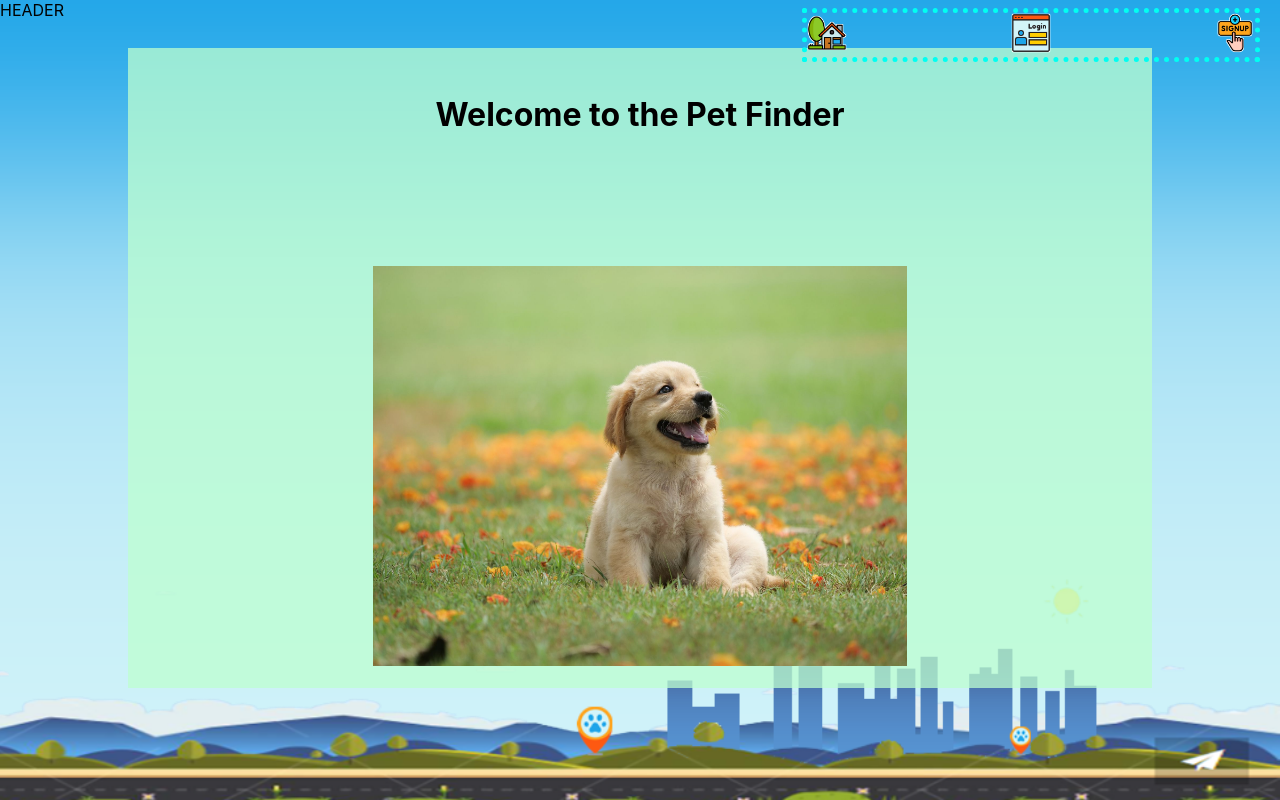
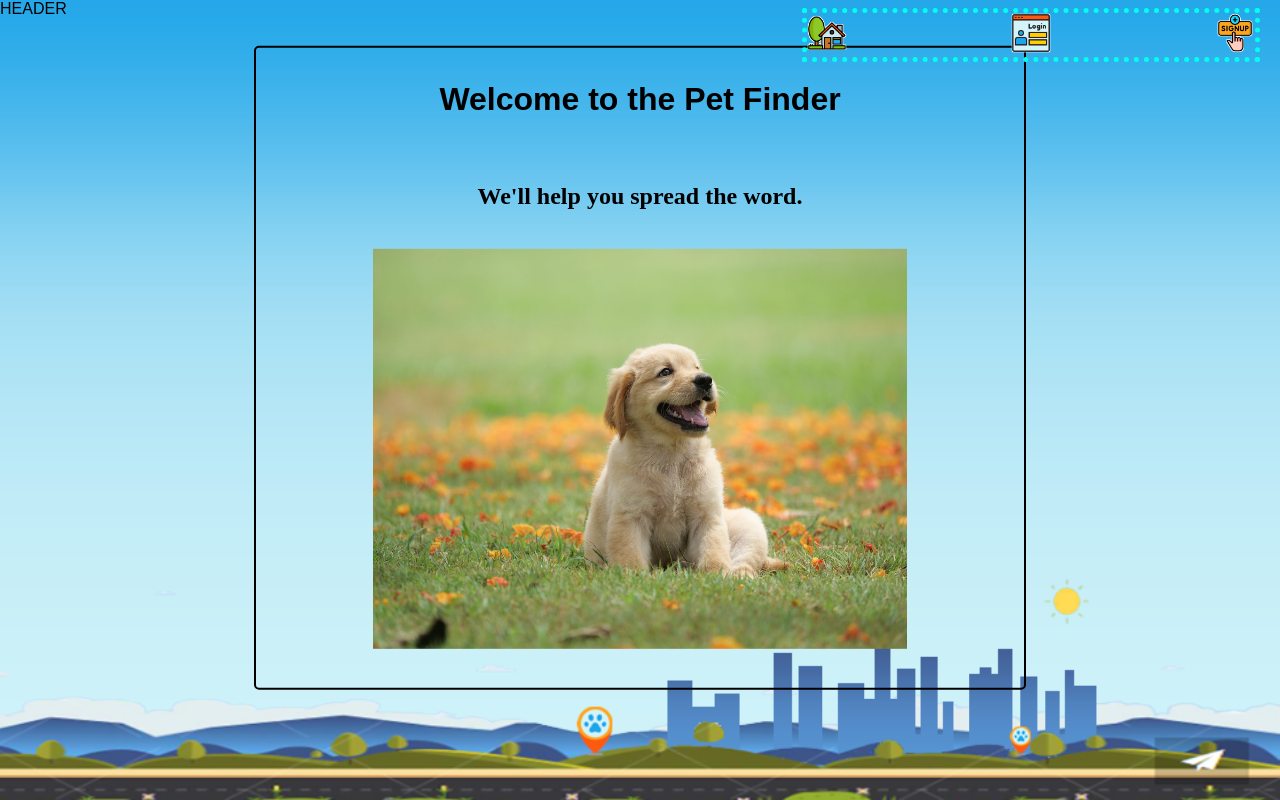
Before and after one commit to KennWg/pet-finder, a React (Create React App) app in the folder client/: page / in a window 1280 px wide. Built offline with nearby package versions, Linux system fonts and the light colour scheme.

Commit message:
start of major site styling

```diff
--- a/client/src/App.css
+++ b/client/src/App.css
@@ -1,14 +1,40 @@
 :root {
   /*Fonts*/
-  font-family: 'Times New Roman', Times, serif;
+  --title-font: Arial, Helvetica, sans-serif;
+  --body-font: 'Times New Roman', Times, serif;
 
   /* Colors */
-  --color1: #1EA5E9;
-  --color2: #D3F4F9;
-  --color3: #FD5911;
-  --color4: #FF8217;
-  --color5: #FFA41D;
+  --opacity: 0.5;
 
+  --hex-c1: #1EA5E9;
+  --RGB-c1: 30, 165, 233;
+  --color-c1: rgb(var(--c1));
+  --color-c1-trans: rgba(var(--c1), var(--opacity));
+
+  --hex-c1a: #146d99;
+  --RGB-c1a: 20, 109, 153;
+  --color-c1a: rgb(var(--c1a));
+  --color-c1a-trans: rgba(var(--c1a), var(--opacity));
+
+  --hex-c2: #D3F4F9;
+  --RGB-c2: 211, 244, 249;
+  --color-c2: rgb(var(--c2));
+  --color-c2-trans: rgba(var(--c2), var(--opacity));
+
+  --hex-c3: #FD5911;
+  --RGB-c3: 253, 89, 17;
+  --color-c3: rgb(var(--c3));
+  --color-c3-trans: rgba(var(--c3), var(--opacity));
+
+  --hex-c4: #FF8217;
+  --RGB-c4: 255, 130, 23;
+  --color-c4: rgb(var(--c4));
+  --color-c4-trans: rgba(var(--c4), var(--opacity));
+
+  --hex-c5: #FFA41D;
+  --RGB-c5: 255, 164, 29;
+  --color-c5: rgb(var(--c5));
+  --color-c5-trans: rgba(var(--c5), var(--opacity));
 
 }
 
@@ -28,7 +54,23 @@ p {
 
 
 /* Bespoke CSS begins */
+body {
+  font-family: var(--title-font);
 
+}
+
+.brand-title {
+  color: var(--color2);
+  text-shadow: -1px -1px 0 var(--color1), 1px -1px 0 var(--color1), -1px 1px 0 var(--color1), 1px 1px 0 var(--color1);
+}
+
+.brand-text {
+  font-family: var(--body-font);
+  color: var(--color1a);
+  /* text-shadow: 1px 1px 0 #000; */
+}
+
+.body-text {}
 
 h1,
 h2,
@@ -36,6 +78,12 @@ h3,
 h4,
 h5 {
   margin: 2vw;
+}
+
+.bg-color {
+  /* background-color: var(--colorOne); */
+  background-image: linear-gradient(to bottom right, var(--color5), var(--color5), var(--colorOne), var(--color3), var(--color5), var(--color4), var(--color3));
+  border-color: var(--color2);
 }
 
 .error-div {
@@ -183,12 +231,14 @@ button[type="submit"] {
   z-index: 5;
   display: flex;
   justify-content: center;
-  width: 80vw;
+  width: 60vw;
   height: 80vh;
   max-width: 80vw;
   max-height: 80vh;
-  background-color: rgba(189, 255, 209, 0.747);
-  /* border: 3px solid black; */
+  border-radius: 5px;
+  border-width: 2px;
+  border-style: solid;
+
 }
 
 /*HOME PAGE -------------------------- */
--- a/client/src/components/Main/Home.js
+++ b/client/src/components/Main/Home.js
@@ -4,11 +4,12 @@ import dogImg from '../../assets/images/dog.jpg';
 function Home() {
     return (
 
-        <div className="home-class outer-div">
+        <div className="home-class outer-div bg-color">
 
-            <h1>Welcome to the Pet Finder</h1>
+            <h1 className="brand-title">Welcome to the Pet Finder</h1>
+            <h2 className="brand-text">We'll help you spread the word.</h2>
+            <img src={dogImg} alt="a dog sit on the front page" className='homepage-dog' />
             <br></br>
-            <img src={dogImg} alt="a dog sit on the front page" className='homepage-dog' />
         </div>
     );
 }
```
